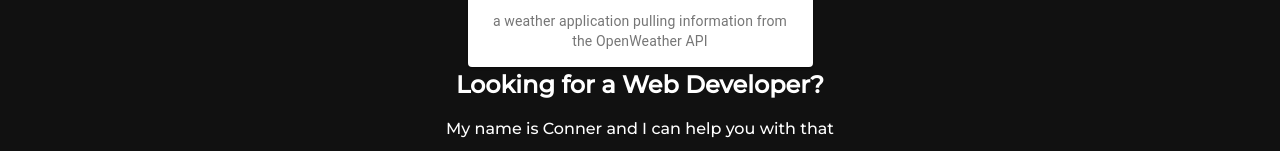
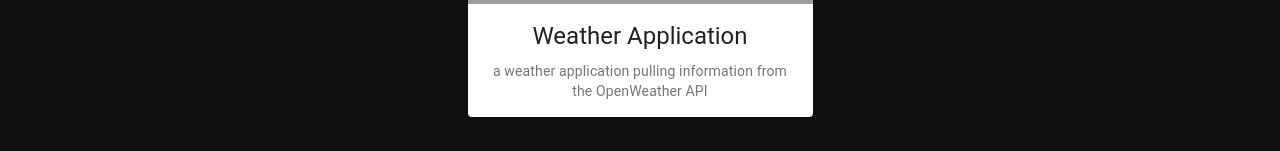
Before and after one commit to ConnerMcCabe/Portfolio, a React (Create React App) app: page /projects in a window 1280 px wide. Shown: the part 849-1000 px from the top of the page. Built offline with nearby package versions, Linux system fonts and the light colour scheme; grey boxes are pictures that could not be loaded.

Commit message:
styling changes

```diff
--- a/src/App/App.css
+++ b/src/App/App.css
@@ -13,10 +13,3 @@
   color: #fff;
   text-decoration: none;
 }
-
-.banner {
-  height: 500px;
-  display: flex;
-  flex-direction: column;
-  justify-content: center;
-}
--- a/src/App/App.js
+++ b/src/App/App.js
@@ -4,6 +4,7 @@
 import './App.css';
 
 import Navbar from '../Components/Navbar/Navbar.js'
+import Home from "../Components/Home/Home.js"
 import About from "../Components/About/About.js"
 import Contact from "../Components/Contact/Contact.js"
 import Portfolio from "../Components/Portfolio/Portfolio.js"
@@ -15,15 +16,10 @@
     <BrowserRouter>
       <div className="App">
         <Navbar />
-        <Route exact path="/contact" component={Contact} />
+        <Route exact path="/" component={Home} />
+        <Route path="/contact" component={Contact} />
         <Route path="/about" component={About} />
         <Route path="/projects" component={Portfolio} />
-        <section id="banner">
-						<div class="banner-header">
-							<h2>Looking for a Web Developer?</h2>
-							<p>My name is Conner and I can help you with that</p>
-						</div>
-					</section>
       </div>
     </BrowserRouter>
   );
--- /dev/null
+++ b/src/Components/Home/Home.css
@@ -0,0 +1,6 @@
+.banner {
+    height: 500px;
+    display: flex;
+    flex-direction: column;
+    justify-content: center;
+}
--- /dev/null
+++ b/src/Components/Home/Home.js
@@ -0,0 +1,13 @@
+import React from "react"
+import './Home.css'
+
+export default function Home() {
+    return (
+        <section className="banner">
+            <div>
+                <h2>Looking for a Web Developer?</h2>
+                <p>My name is Conner and I can help you with that</p>
+            </div>
+        </section>
+    )
+}
--- a/src/Components/Portfolio/Portfolio.css
+++ b/src/Components/Portfolio/Portfolio.css
@@ -1,10 +1,7 @@
 .card-container {
-    /* max-width: 1100px; */
-    margin-top: 30px;
-    height: 100vh;
+    margin-top: 50px;
     display: flex;
     justify-content: center;
     flex-wrap: wrap;
-    margin: 0;
     padding: 0;
 }
```
